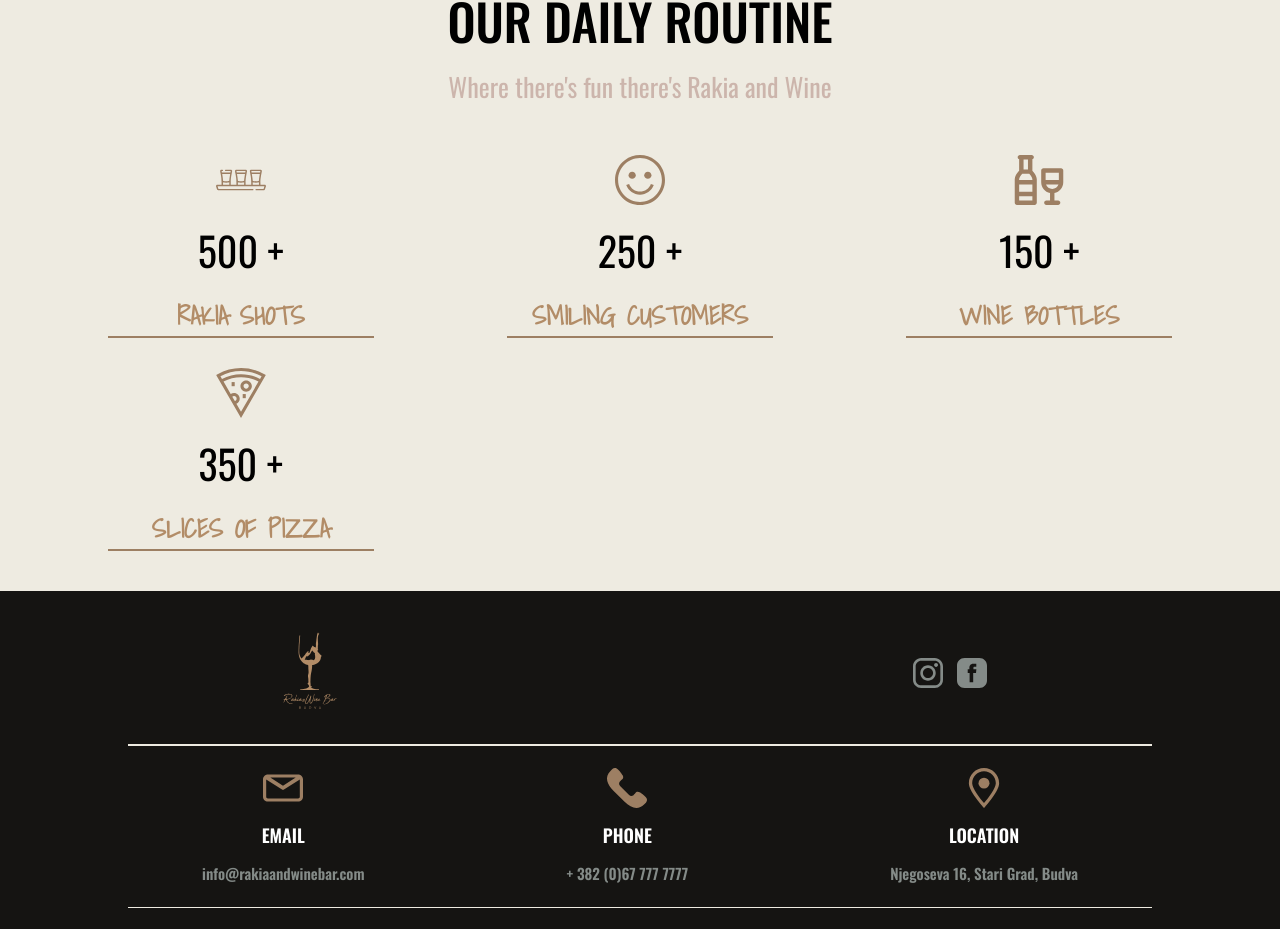
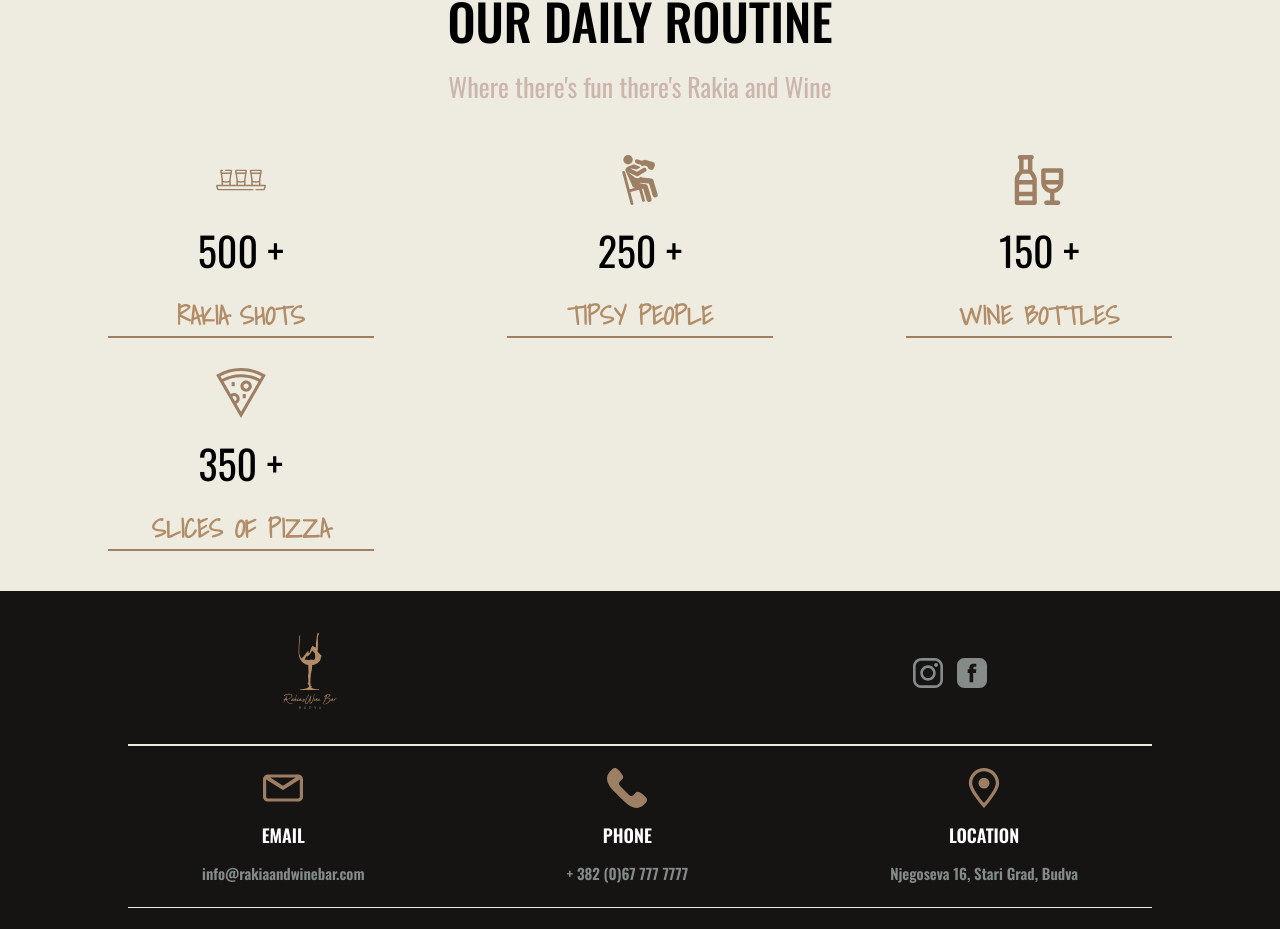
Before and after one commit to radomir-mijovic/rakia_and_wine_bar, a Next.js app: page / in a window 1280 px wide. Shown: the part 3652-4581 px from the top of the page. Built offline with nearby package versions, Linux system fonts and the light colour scheme; a web font is replaced by a local one.

Commit message:
feat: added new icon in couter section

```diff
--- a/components/counter/Counter.js
+++ b/components/counter/Counter.js
@@ -81,7 +81,7 @@ const Counter = () => {
                     <Image
                         width={50}
                         height={80}
-                        src='/assets/icons/smiley.svg'
+                        src='/assets/icons/drunk.svg'
                         alt='smiling customers'/>
                     <div className="number">
                         {isVisiblePeople &&
@@ -93,7 +93,7 @@ const Counter = () => {
                         } +
                     </div>
                     <h4 className='title'>
-                        smiling customers
+                        Tipsy people
                     </h4>
                 </motion.div>
                 <motion.div
--- a/components/counter/counters_helpers.js
+++ b/components/counter/counters_helpers.js
@@ -12,9 +12,9 @@ export const counters_helpers = [
     },
     {
         id: 1,
-        src: '/assets/icons/smiley.svg',
+        src: '/assets/icons/drunk.svg',
         alt: 'rakia rakija',
-        title: 'Smiling customers',
+        title: 'Tipsy people',
         start: 300,
         end: 350,
         duration: 4,
```
Also changed, not shown: public/assets/icons/drunk.svg (added).
